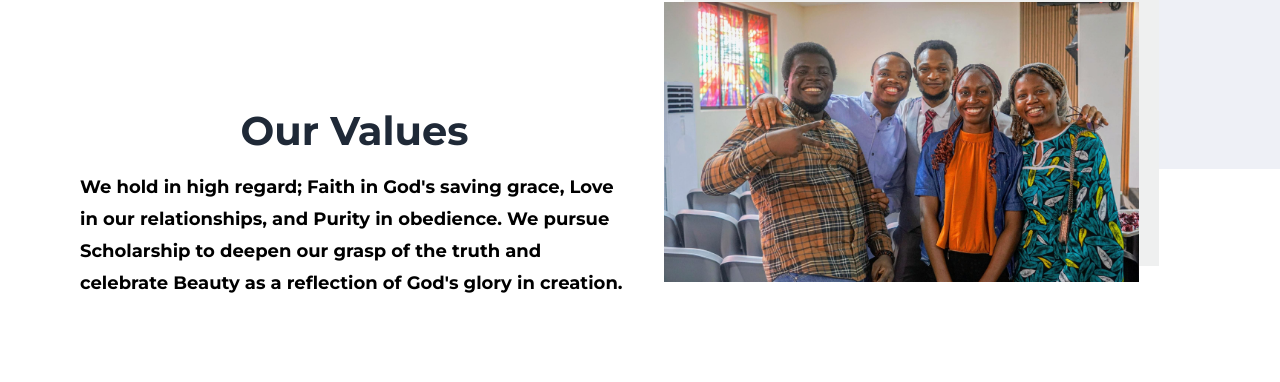
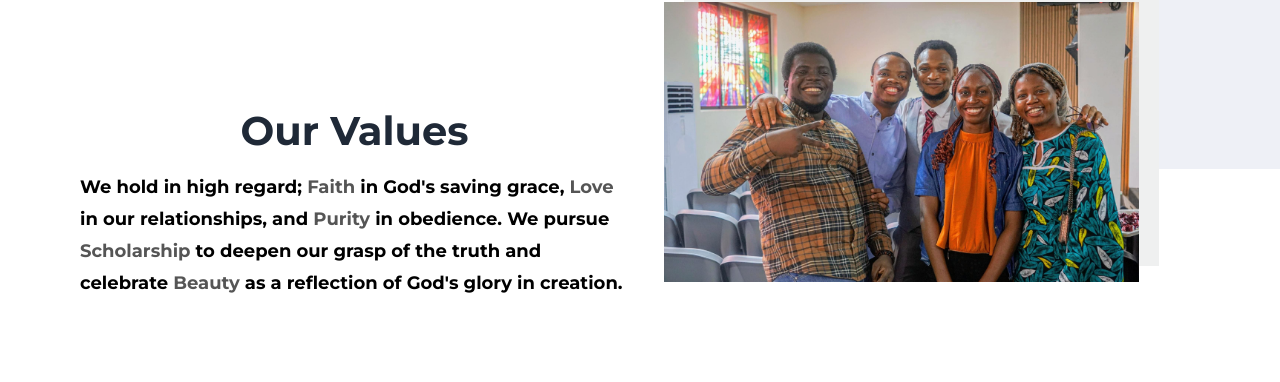
Before and after one commit to TEC-website/TEC-website, a Django app: page /about/ in a window 1280 px wide. Shown: the part 631-1013 px from the top of the page. Run offline with Django 5.2, Linux system fonts and the light colour scheme; parts of the project's set-up code (start-up, migrations or seed data) failed here and were passed over; some libraries are stand-ins or nearby versions.

Commit message:
Update about.html

```diff
--- a/templates/about.html
+++ b/templates/about.html
@@ -128,8 +128,8 @@
         <section class="home-main-section" id="main-sec">
             <div class="call-to-action about_tec_1">
                 <h1 class="title">Our Values</h1>
-                <span class="subtitle-i">
-                    We hold in high regard; Faith in God's saving grace, Love in our relationships, and Purity in obedience. We pursue Scholarship to deepen our grasp of the truth and celebrate Beauty as a reflection of God's glory in creation.
+                <span class="subtitle-i" style="display: inline-block;">
+                    We hold in high regard; <span class="gray-text">Faith</span> in God's saving grace, <span class="gray-text">Love</span> in our relationships, and <span class="gray-text">Purity</span> in obedience. We pursue <span class="gray-text">Scholarship</span> to deepen our grasp of the truth and celebrate <span class="gray-text">Beauty</span> as a reflection of God's glory in creation.
                 </span>
             </div>
             <div class="img-wrapper" id="img-tst">
```
